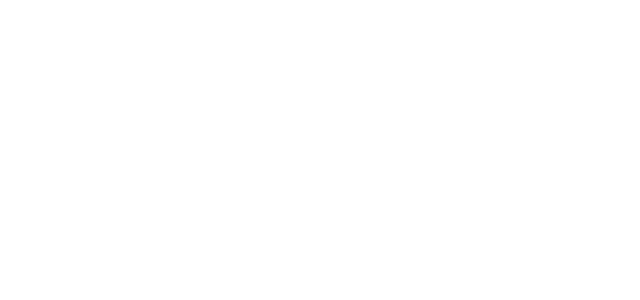
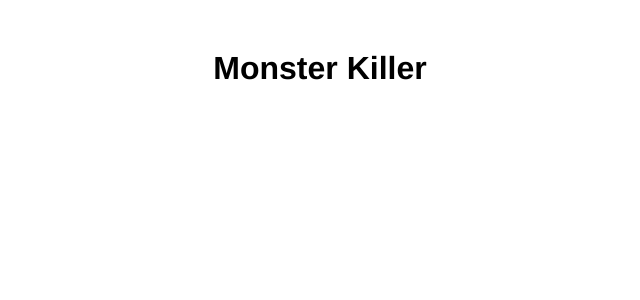
Before and after one commit to BerPGR/vue-monster-killer, a Vue app: page / in a window 1280 px wide. Shown: the top 300 px of the page, without its empty margins (320-960 px from the left). Built offline with nearby package versions, Linux system fonts and the light colour scheme.

Commit message:
Created components and used Title as first one

```diff
--- a/package.json
+++ b/package.json
@@ -20,10 +20,7 @@
     "@vue/cli-plugin-vuex": "~5.0.0",
     "@vue/cli-service": "~5.0.0",
     "eslint": "^7.32.0",
-    "eslint-config-prettier": "^8.3.0",
-    "eslint-plugin-prettier": "^4.0.0",
     "eslint-plugin-vue": "^8.0.3",
-    "prettier": "^2.4.1",
     "vue-template-compiler": "^2.6.14"
   },
   "eslintConfig": {
@@ -33,8 +30,7 @@
     },
     "extends": [
       "plugin:vue/essential",
-      "eslint:recommended",
-      "plugin:prettier/recommended"
+      "eslint:recommended"
     ],
     "parserOptions": {
       "parser": "@babel/eslint-parser"
--- a/src/App.vue
+++ b/src/App.vue
@@ -1,10 +1,23 @@
+/* eslint-disable */
 <template>
-  <div id="app"></div>
+  <div id="app">
+    <Title />
+    <div class="Lifes">
+
+    </div>
+  </div>
 </template>
 
 <script>
+import Title from './components/Title.vue';
+//import Life from './components/Life.vue';
+
 export default {
   name: "App",
+  components: {
+    Title,
+  //  Life
+  }
 };
 </script>
 
@@ -19,5 +32,7 @@
   font-family: Avenir, Helvetica, Arial, sans-serif;
   -webkit-font-smoothing: antialiased;
   -moz-osx-font-smoothing: grayscale;
+  display: flex;
+  justify-content: center;
 }
 </style>
--- /dev/null
+++ b/src/components/Life.vue
@@ -0,0 +1,15 @@
+<template>
+  <div class="">
+    Life
+  </div>
+</template>
+
+<script>
+export default {
+    name: 'LifeComponent'
+}
+</script>
+
+<style>
+
+</style>
--- /dev/null
+++ b/src/components/Title.vue
@@ -0,0 +1,14 @@
+<template>
+    <div :style="{marginTop: '50px'}">
+        <h1>Monster Killer</h1>
+    </div>
+</template>
+
+<script>
+export default {
+    name: 'TitleComponent'
+}
+</script>
+
+<style scoped>
+</style>
```
Also changed, not shown: src/components/Enemy.vue (added, +13 -0 lines), src/components/Selection.vue (added, +13 -0 lines), 2 other files (tests, documents, lock files or other folders).
